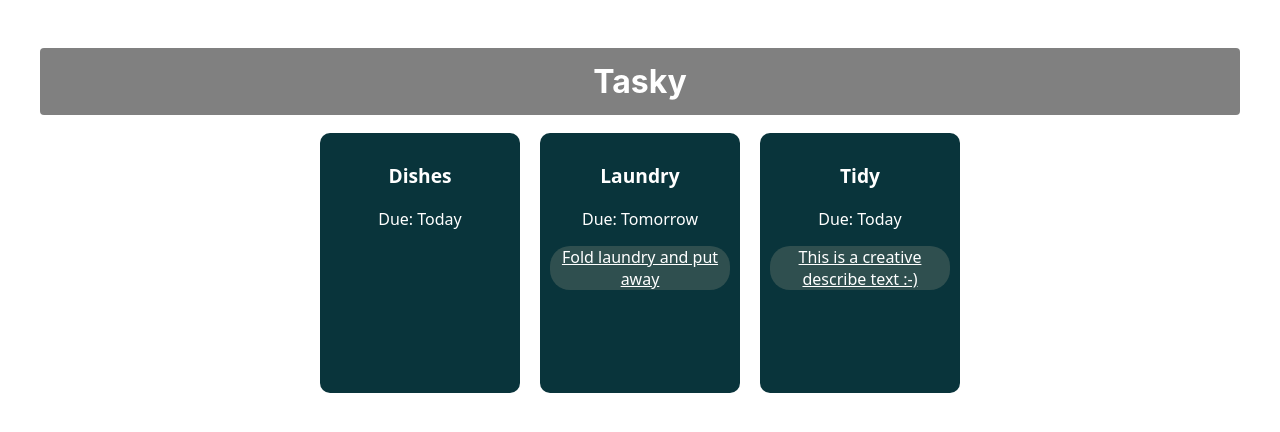
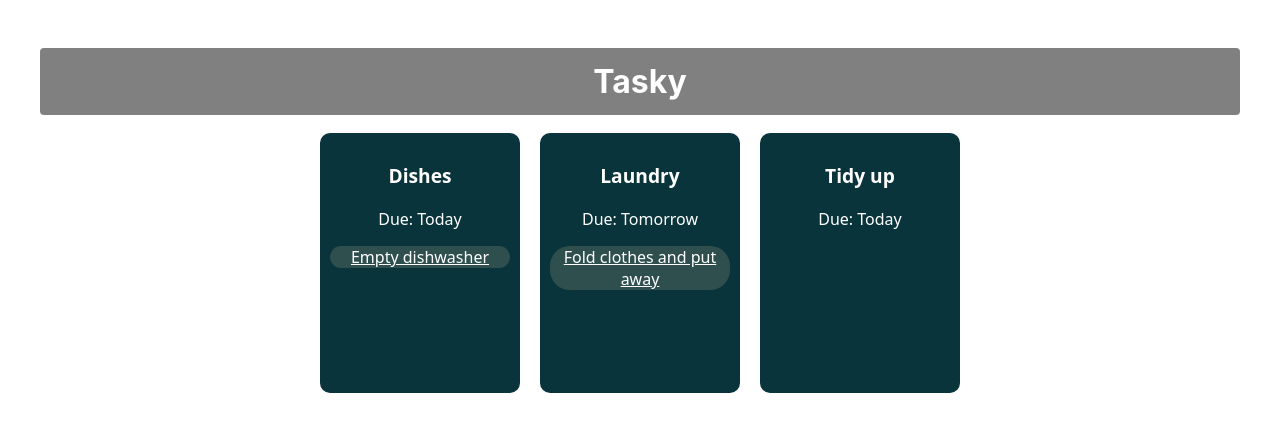
Before and after one commit to zalan-toth/react-basics-labs, a React (Create React App) app in the folder tasky/: page / in a window 1280 px wide. Shown: the top 432 px of the page. Built offline with nearby package versions, Linux system fonts and the light colour scheme.

Commit message:
Added task state

```diff
--- a/tasky/src/App.js
+++ b/tasky/src/App.js
@@ -1,15 +1,23 @@
+import React, { useState } from 'react';
 import logo from './logo.svg';
 import './App.css';
 import Task from './components/Task';
 
 function App() {
+  const [ taskState, setTaskState ] = useState({
+      tasks: [
+          { title:"Dishes", description: "Empty dishwasher", deadline: "Today" },
+          { title: "Laundry", description: "Fold clothes and put away", deadline: "Tomorrow" },
+          { title: "Tidy up", deadline: "Today" }
+      ]
+  });
   return (
-    <div className="container">
-      <h1>Tasky</h1>
-      <Task title="Dishes" deadline="Today" />
-      <Task title="Laundry" deadline="Tomorrow" description="Fold laundry and put away"></Task>
-      <Task title="Tidy" deadline="Today" description="This is a creative describe text :-)" />
-    </div>
+      <div className="container">
+          <h1>Tasky</h1>
+          <Task title={taskState.tasks[0].title} deadline={taskState.tasks[0].deadline} description={taskState.tasks[0].description} />
+          <Task title={taskState.tasks[1].title} deadline={taskState.tasks[1].deadline} description={taskState.tasks[1].description} />
+          <Task title={taskState.tasks[2].title} deadline={taskState.tasks[2].deadline} description={taskState.tasks[2].description} />
+      </div>
   );
 }
 
```
Also changed, not shown: tasky/src/App.css (line endings or trailing spaces).
